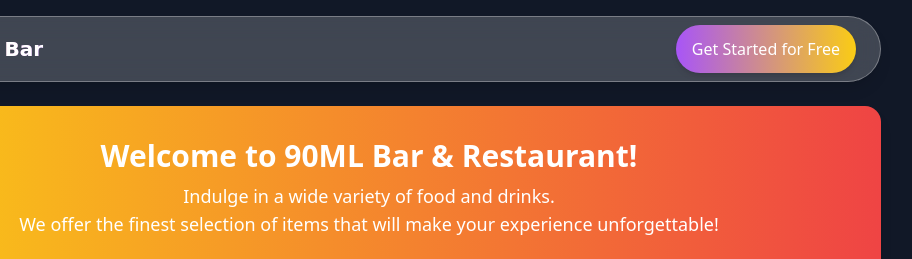
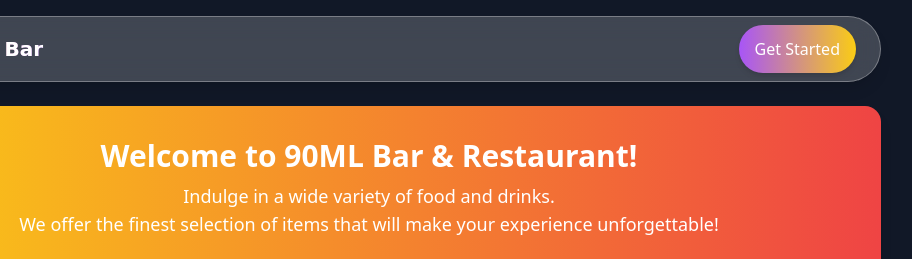
Before and after one commit to Abhimanyupayasi/webdial, a website: page 90ml/index.html in a window 1280 px wide. Shown: the top 259 px of the page, 271-1183 px from the left. Drawn offline with Linux system fonts and the light colour scheme.

Commit message:
90ml done

```diff
--- a/90ml/index.html
+++ b/90ml/index.html
@@ -37,8 +37,8 @@
 
 
             <!-- Right - CTA Button -->
-            <button id="cta-btn" class="text-white bg-gradient-to-r from-purple-500 to-yellow-400 px-4 py-3 rounded-full shadow-md transition transform duration-300 hover:scale-110 active:scale-95">
-                Get Started for Free
+            <button onclick="window.location.href='/services'" id="cta-btn" class="text-white bg-gradient-to-r from-purple-500 to-yellow-400 px-4 py-3 rounded-full shadow-md transition transform duration-300 hover:scale-110 active:scale-95">
+                Get Started
             </button>
         </header>
 
```
Also changed, not shown: src/output.css.
